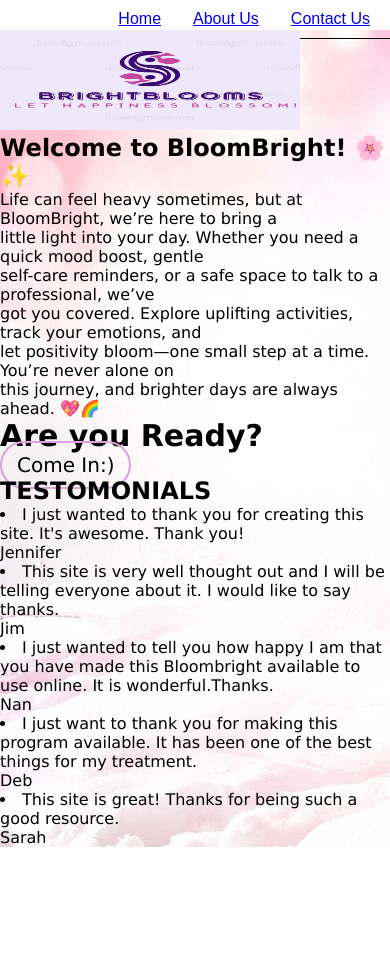
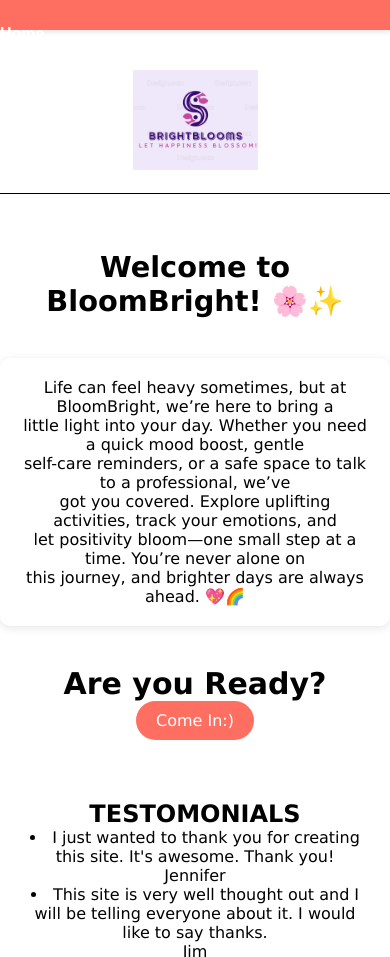
Before and after one commit to Esther-WI/BloomBright, a plain HTML site: page index.html in a window 390 px wide. Shown: the top 957 px of the page. Before the commit the page ends 847 px from the top, so only its background shows below. Drawn offline with Linux system fonts and the light colour scheme.

Commit message:
Added styles to index file

```diff
--- a/css/style.css
+++ b/css/style.css
@@ -39,19 +39,6 @@
     color: black;
 }
 
-.content a{
-    font-size: 20px;
-    color: black;
-    text-decoration: none;
-    border: 2px solid plum;
-    padding: 10px 15px;
-    border-radius: 25px;
-    transition: 0.3s;
-}
-.content a:hover{
-    background-color: palevioletred;
-    color: black;
-}
 
 .container{
     position: relative;
@@ -170,11 +157,141 @@
     color: black;
 }
 
-.logo{
-  height: 100px;
-    width: 300px;
+header {
+    background-color: #FF6F61; /* Soft coral color */
+    padding: 15px 0;
+    box-shadow: 0 2px 5px rgba(0, 0, 0, 0.1);
 }
 
-.index{
-    background-image: url(../images/backgroundcontact.jpeg);
+nav ul {
+    display: flex;
+    justify-content: center;
+    list-style: none;
+    padding: 0;
 }
+
+nav ul li {
+    margin: 0 20px;
+}
+
+nav ul li a {
+    text-decoration: none;
+    color: white; /* White text for contrast */
+    font-weight: bold;
+    transition: color 0.3s;
+}
+
+nav ul li a:hover {
+    color: #FF9A8B; /* Lighter coral on hover */
+}
+
+/* Logo Styles */
+.logo {
+    display: block;
+    margin: 20px auto;
+    height: 100px;
+    width: auto; /* Maintain aspect ratio */
+}
+
+/* Section Styles */
+section {
+    padding: 20px;
+    text-align: center;
+}
+
+/* Welcome Section */
+.welcome {
+    font-weight: 700;
+    font-size: 2rem;
+    margin: 20px 0;
+}
+
+/* Introduction Section */
+.introduction {
+    background-color: #fff; /* White background for contrast */
+    padding: 20px;
+    border-radius: 10px;
+    box-shadow: 0 2px 10px rgba(0, 0, 0, 0.1);
+    margin: 20px auto;
+    max-width: 600px; /* Centered with max width */
+}
+
+/* Content Section */
+.content {
+    margin: 20px 0;
+}
+
+.content a {
+    display: inline-block;
+    padding: 10px 20px;
+    background-color: #FF6F61; /* Coral background */
+    color: white;
+    border-radius: 25px;
+    text-decoration: none;
+    transition: background-color 0.3s;
+}
+
+.content a:hover {
+    background-color: #FF9A8B; /* Lighter coral on hover */
+}
+
+/* Testimonials Styles */
+.testimonials {
+    background-color: #fff; /* White background for contrast */
+    padding: 20px;
+    border-radius: 10px;
+    box-shadow: 0 2px 10px rgba(0, 0, 0, 0.1);
+    margin: 20px auto;
+    max-width: 600px; /* Centered with max width */
+}
+
+.testimonials h2 {
+    color: #FF6F61; /* Coral color for headings */
+}
+
+.testimonials p {
+    list-style-type: none; /* Remove default list styling */
+    padding: 0;
+}
+
+.testimonials p li {
+    background-color: #f0f0f0; /* Light gray background for testimonials */
+    margin: 10px 0;
+    padding: 10px;
+    border-radius: 5px;
+    box-shadow: 0 1px 5px rgba(0, 0, 0, 0.1);
+}
+
+/* Button Styles */
+.btn {
+    padding: 10px 20px;
+    background-color: #FF6F61; /* Coral background */
+    color: white;
+    border: none;
+    border-radius: 25px;
+    cursor: pointer;
+    transition: background-color 0.3s;
+}
+
+.btn:hover {
+    background-color: #FF9A8B; /* Lighter coral on hover */
+}
+
+/* Responsive Styles */
+@media (max-width: 768px) {
+    h1 {
+        font-size: 1.8rem;
+    }
+
+    h2 {
+        font-size: 1.5rem;
+    }
+
+    nav ul {
+        flex-direction: column;
+    }
+
+    nav ul li {
+        margin: 10px 0;
+    }
+}
```
